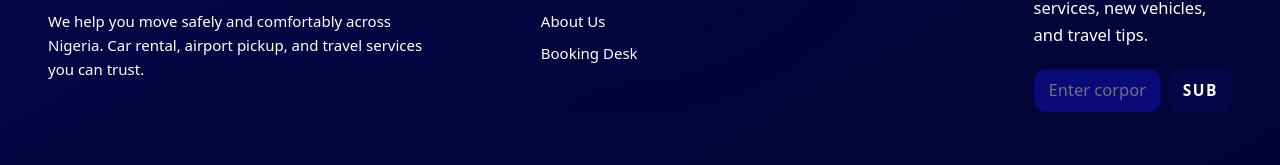
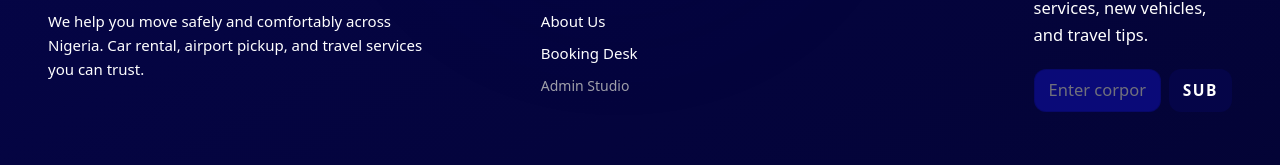
Before and after one commit to mdtbmw/englogistics, a React (Vite) app: page / in a window 1280 px wide. Shown: the part 9859-10024 px from the top of the page. Built offline with nearby package versions, Linux system fonts and the light colour scheme; no server answers; the database is empty.

Commit message:
feat: support direct /admin and /#admin URL routes

```diff
--- a/src/App.tsx
+++ b/src/App.tsx
@@ -388,7 +388,16 @@ export default function App() {
       const portalParam = params.get('portal');
       const articleParam = params.get('article');
 
-      if (hash === ADMIN_VAULT_SLUG || path === ADMIN_VAULT_SLUG || portalParam === ADMIN_VAULT_SLUG) {
+      if (
+        hash === 'admin' ||
+        hash === 'admin-cms' ||
+        path === 'admin' ||
+        path === 'admin-cms' ||
+        hash === ADMIN_VAULT_SLUG ||
+        path === ADMIN_VAULT_SLUG ||
+        portalParam === 'admin' ||
+        portalParam === ADMIN_VAULT_SLUG
+      ) {
         setView('admin-cms');
         return;
       }
--- a/src/components/Footer.tsx
+++ b/src/components/Footer.tsx
@@ -42,6 +42,7 @@ export default function Footer({ setView }: FooterProps) {
               <button onClick={() => setView('blog')} className="text-[15px] text-white hover:text-blue-200 cursor-pointer text-left transition-colors font-sans hover:translate-x-1 duration-200 font-bold text-yellow-300">Executive Blog</button>
               <button onClick={() => setView('about')} className="text-[15px] text-white hover:text-blue-200 cursor-pointer text-left transition-colors font-sans hover:translate-x-1 duration-200">About Us</button>
               <button onClick={() => setView('booking')} className="text-[15px] text-white hover:text-blue-200 cursor-pointer text-left transition-colors font-sans hover:translate-x-1 duration-200">Booking Desk</button>
+              <button onClick={() => setView('admin-cms')} className="text-[14px] text-zinc-400 hover:text-white cursor-pointer text-left transition-colors font-sans hover:translate-x-1 duration-200 flex items-center gap-1 font-mono">Admin Studio</button>
             </div>
           </div>
 
```
